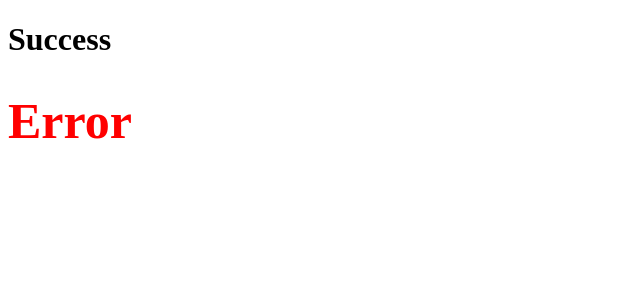
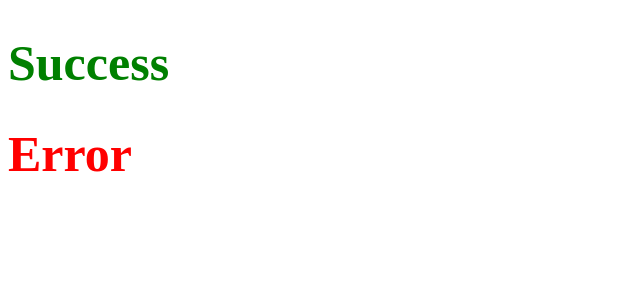
Before and after one commit to niikhlsharma/clone2, a React app: page / in a window 1280 px wide. Shown: the top 300 px of the page, without its empty margins (0-640 px from the left). Built offline with nearby package versions, Linux system fonts and the light colour scheme.

Commit message:
Update App.js

```diff
--- a/src/components/App.js
+++ b/src/components/App.js
@@ -9,7 +9,7 @@ fontSize: '50px',
 };
   return (
     <div id="main">
-      <h1 className='success'>Success</h1>
+      <h1 className={styles.success}>Success</h1>
       <h1 id='error'style={heading} >Error</h1>
     </div>
   )
```
